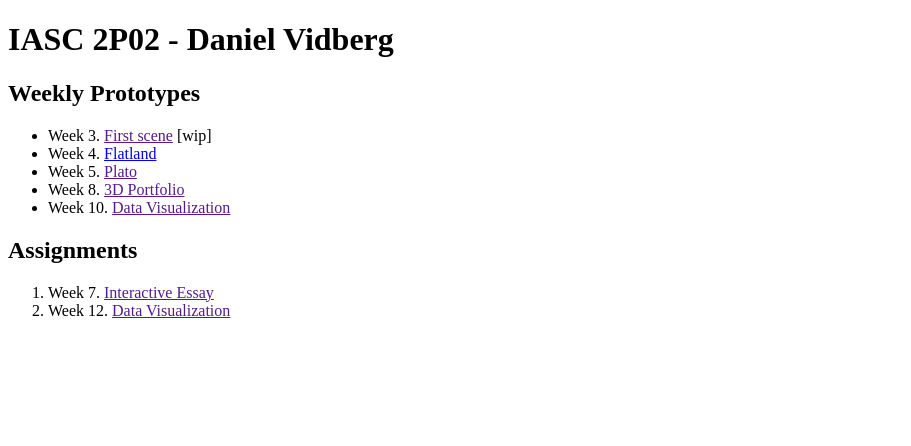
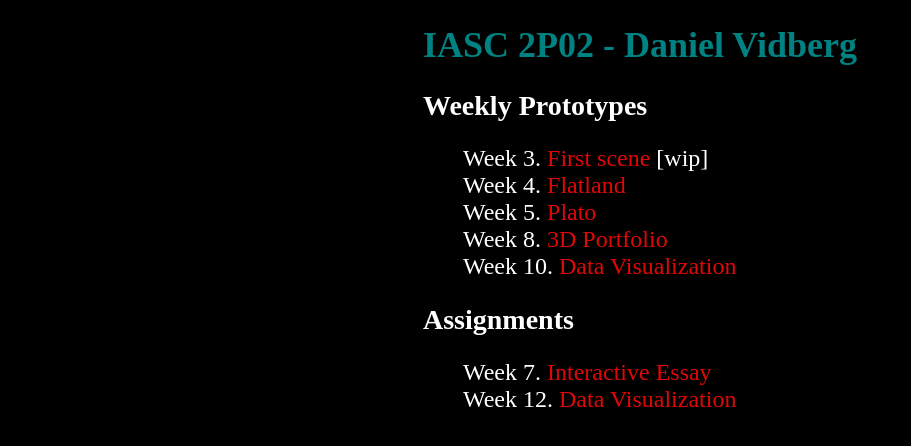
Before and after one commit to cyanLaStride/IASC-2P02, a plain HTML site: page index.html in a window 1280 px wide. Shown: the whole page, without its empty margins (0-911 px from the left). Drawn offline with Linux system fonts and the light colour scheme.

Commit message:
week 2 done?

```diff
--- a/index.html
+++ b/index.html
@@ -2,7 +2,8 @@
 <head>
     <title>IASC 2P02 - Daniel Vidberg</title>
 
-    <!-- css wip -->
+    <!-- css  -->
+    <link rel="stylesheet" href="style.css">
 
 </head>
 <body>
@@ -10,7 +11,7 @@
 
     <h2>Weekly Prototypes</h2>
     <ul>
-        <li>Week 3. <a href="">First scene</a> [wip]</li>
+        <li>Week 3. <a href="week3/index.html">First scene</a> [wip]</li>
         <li>Week 4. <a href="week4/index.html">Flatland</a></li>
         <li>Week 5. <a href="">Plato</a></li>
         <li>Week 8. <a href="">3D Portfolio</a></li>
--- /dev/null
+++ b/style.css
@@ -0,0 +1,29 @@
+body {
+    background-color: black;
+    color: white;
+    margin: 0 auto;
+    width: fit-content;
+}
+
+h1 {
+    font-size: 36px;
+    color: #008282;
+}
+
+h2 {
+    font-size: 28px;
+}
+
+li {
+    font-size: 24px;
+    list-style-type: none;
+}
+
+a {
+    color: #e00707;
+    text-decoration: none;
+}
+
+a:hover {
+    color: cyan;
+}
```
Also changed, not shown: week3/index.html (added).
